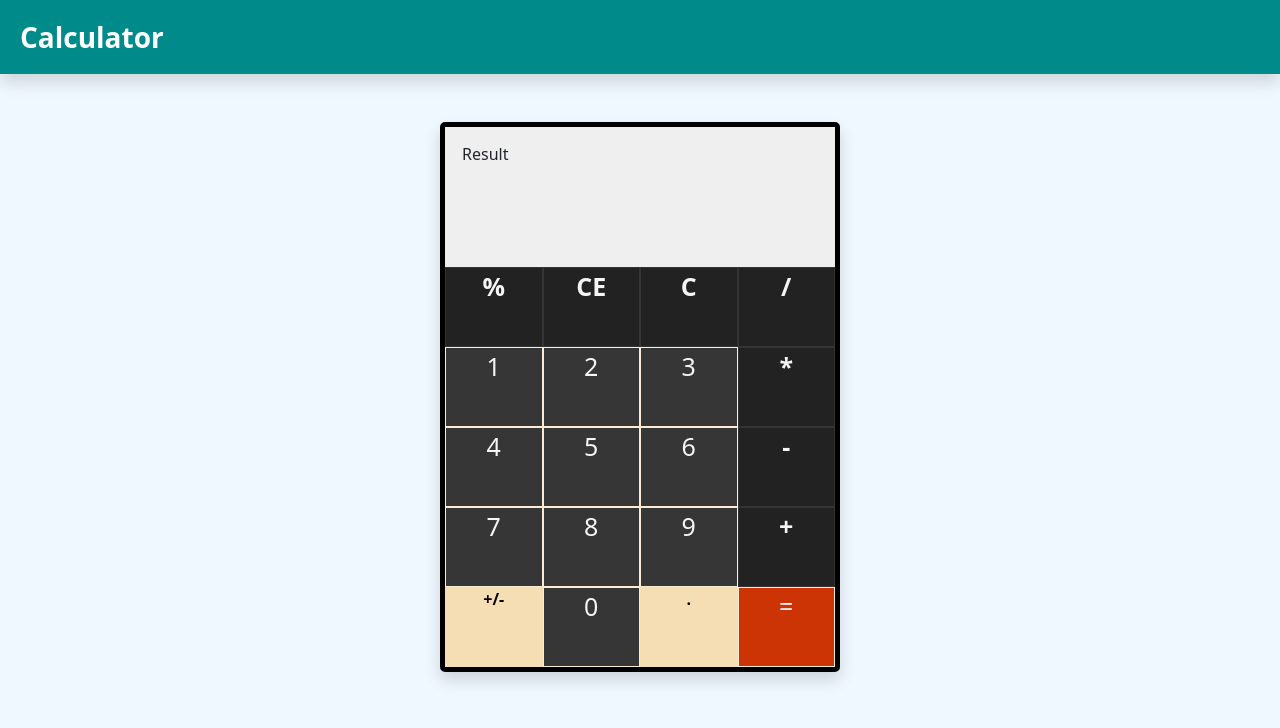
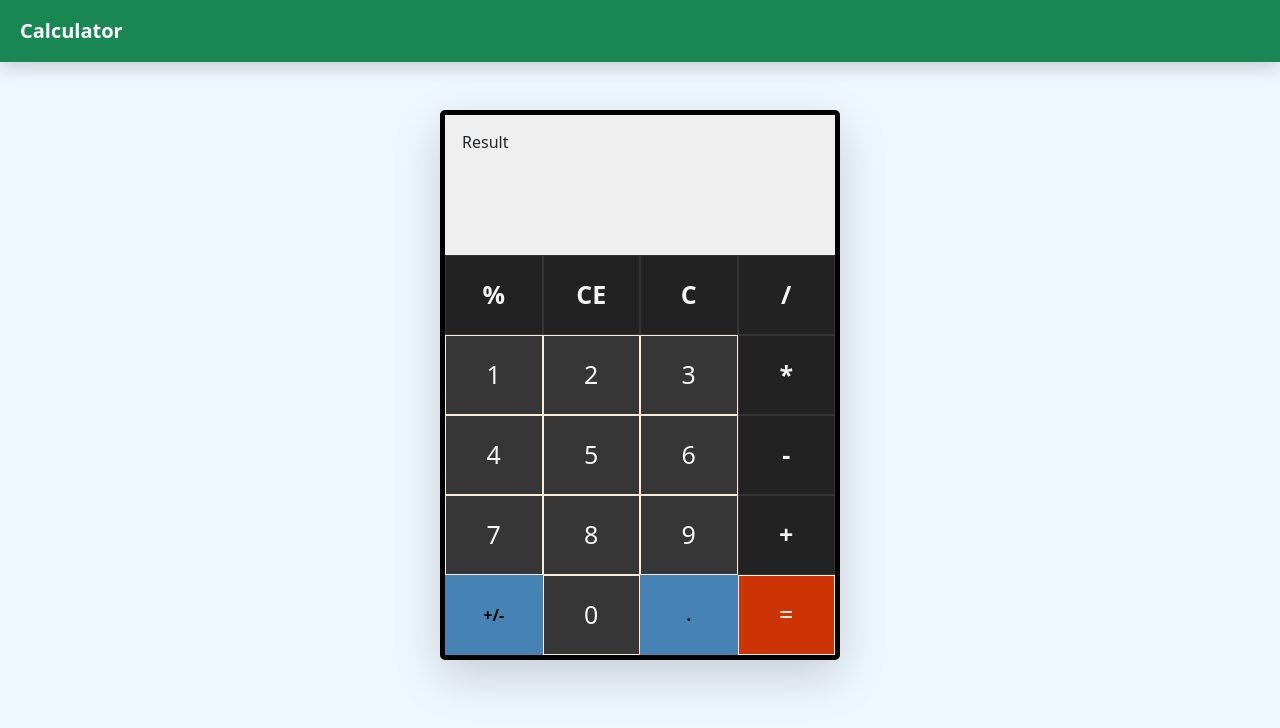
Before and after one commit to xCrowly/Calculator, a website: page index.html in a window 1280 px wide. Drawn offline with Linux system fonts and the light colour scheme.

Commit message:
Adding some Transition and some styling

```diff
--- a/index.html
+++ b/index.html
@@ -10,13 +10,13 @@
 </head>
 
 <body class=" bg-secondary">
-  <nav class="navbar navbar-expand navbar-dark bg-primary container-fluid shadow">
-      <div class="nav navbar-nav">
-          <a class="nav-item nav-link active fs-3 fw-bold" href="#">Calculator <span class="visually-hidden">(current)</span></a>
-      </div>
+  <nav class="navbar navbar-expand navbar-dark bg-success container-fluid shadow">
+    <div class="nav navbar-nav">
+      <a class="nav-item nav-link active fs-5 fw-bold" href="#">Calculator</a>
+    </div>
   </nav>
 
-  <div class="container cal mt-5 shadow ">
+  <div class="container cal mt-5 shadow-lg ">
     <div class="row bg-danger row-cols-1 cal-result">
       <div class="col">Result</div>
     </div>
--- a/scss/nav/_classes.scss
+++ b/scss/nav/_classes.scss
@@ -14,23 +14,43 @@
 }
 
 .cal-item {
+    display: flex;
+    flex-wrap: wrap;
+    align-content: center;
+    flex-direction: column;
+    justify-content: center;
     height: 80px;
     background: rgb(55, 54, 54);
     color: whitesmoke !important;
-    text-align:center;
     font-size: 25px;
     border: 1px solid antiquewhite;
+    transition: all .15s ease-in-out;
+    &:hover {
+        background: rgb(55, 54, 54, .8);
+        cursor: pointer;
+        transform: scale(.95);
+    }
 }
 
 .cal-secondary-but1 {
+    display: flex;
+    flex-wrap: wrap;
+    align-content: center;
+    justify-content: center;
     color: black !important;
     font-weight: 700;
-    background: wheat;
+    background: steelblue;
     text-align: center;
+    transition: all .15s ease-in-out;
+
+    &:hover {
+        background: rgba(70, 131, 180, 0.8);
+        cursor: pointer;
+        transform: scale(.95);
+    }
 }
 
 .cal-secondary-but2 {
-
     background: rgb(34, 34, 34);
     font-weight: 700;
     border: 1px solid rgb(53, 53, 53) !important;
```
Also changed, not shown: assets/scss/styles.css, 1 other file.
